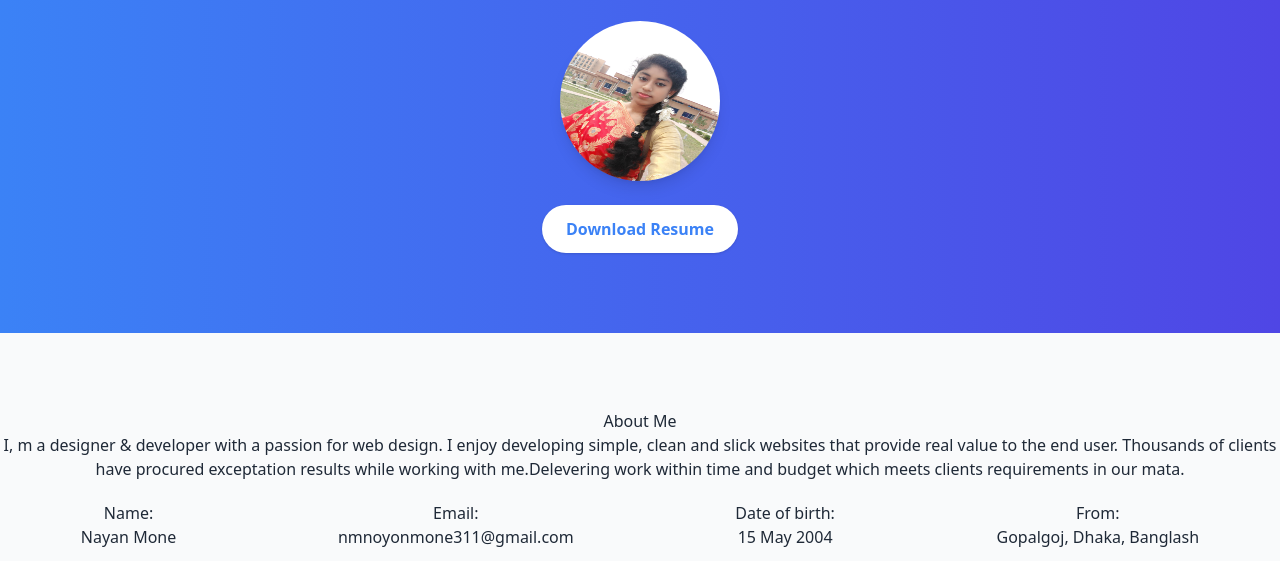
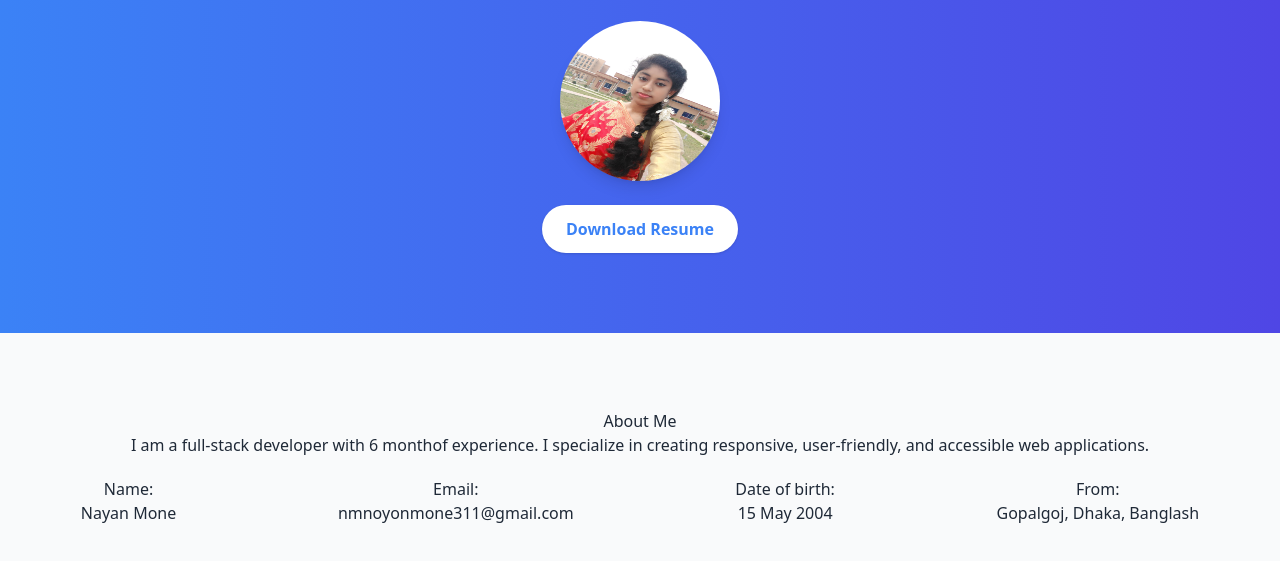
Before and after one commit to Noyonmone/my-protfolio, a plain HTML site: page index.html in a window 1280 px wide. Shown: the part 239-800 px from the top of the page. Drawn offline with nearby package versions, Linux system fonts and the light colour scheme.

Commit message:
add my file

```diff
--- a/index.html
+++ b/index.html
@@ -64,10 +64,8 @@
     <div class="container about-wrapper">
       <div class="about-sec">
         <h1 class="text-center pt-3">About Me</h1>
-        <p class="text-center">I, m a designer & developer with a passion for web design. I enjoy developing simple, clean and
-                    slick websites that provide real value to the end user.
-                    Thousands of clients have procured exceptation results while working with me.Delevering work within time and budget which meets clients requirements in our mata.</p>
-          </p>
+        <p class="text-center">I am a full-stack developer with 6 monthof experience. I specialize in creating responsive, user-friendly, and accessible web applications.
+        </p>
       <div class="row pt-5 text-center">
         <div class="display flex">
         <div class="col-6 col-md-6 col-lg-3 mx-auto text-center">
```
